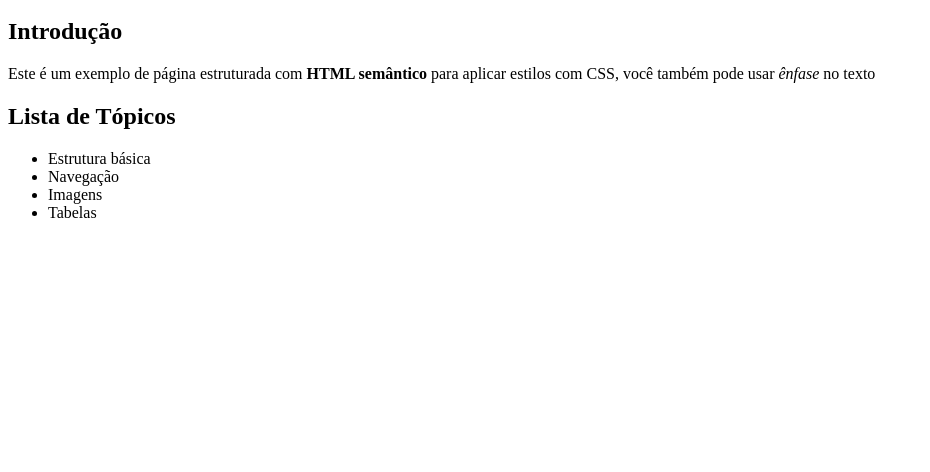
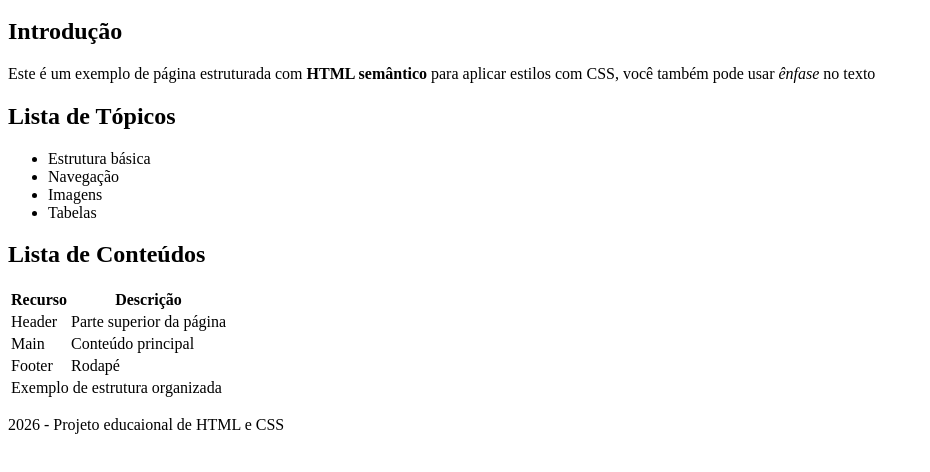
Before and after one commit to felipemarquetti/aula_2_css_basico, a plain HTML site: page index.html in a window 1280 px wide. Shown: the part 100-572 px from the top of the page, without its empty margins (0-930 px from the left). Drawn offline with Linux system fonts and the light colour scheme.

Commit message:
código feito em HTML

```diff
--- a/index.html
+++ b/index.html
@@ -30,9 +30,40 @@
                 <li>Tabelas</li>
             </ul>
         </section>
+        <section>
+            <h2>Lista de Conteúdos</h2>
+
+            <table>
+                <thead>
+                    <tr>
+                        <th>Recurso</th>
+                        <th>Descrição</th>
+                    </tr>
+                </thead>
+                <tbody>
+                    <tr>
+                        <td>Header</td>
+                        <td>Parte superior da página</td>
+                    </tr>
+                    <tr>
+                        <td>Main</td>
+                        <td>Conteúdo principal</td>
+                    </tr>
+                    <tr>
+                        <td>Footer</td>
+                        <td>Rodapé</td>
+                    </tr>
+                </tbody>
+                <tfoot>
+                    <tr>
+                        <td colspan="2">Exemplo de estrutura organizada</td>
+                    </tr>
+                </tfoot>
+            </table>
+        </section>
     </main>
     <footer>
-
+        <p>2026 - Projeto educaional de HTML e CSS</p>
     </footer>
 </body>
 </html>
```
